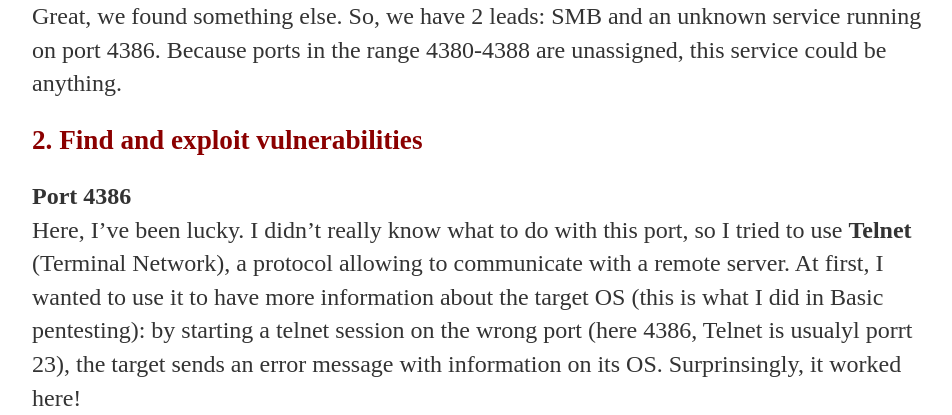
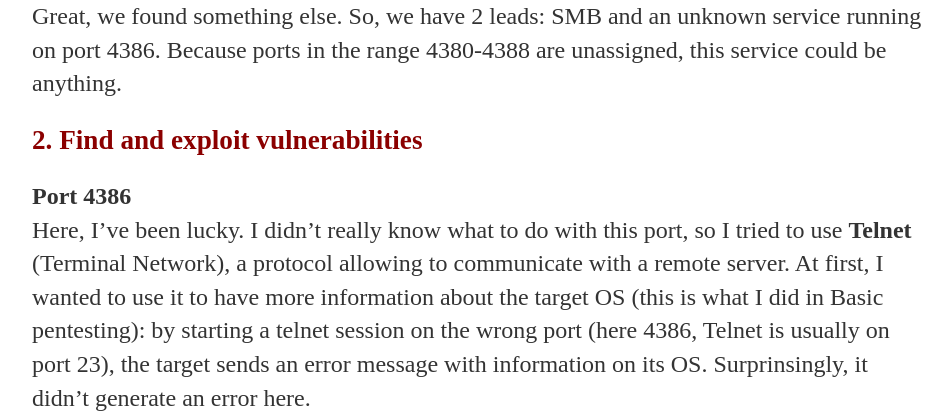
Before and after one commit to jsom1/jsom1.github.io, a Jekyll site: the page built from _walkthroughs/Nest.md, in a window 1280 px wide and 900 px high, scrolled down 4107 px, cut to the strip 10-425 px from the top of the window. Shown: the whole strip, without its empty margins (160-1112 px from the left). Built offline with Jekyll 4.4.1, drawn with Linux system fonts in a browser that asks for light colours; our own code applies the rules of GitHub Pages for plain Markdown files.

Commit message:
Update Nest.md

```diff
--- a/_walkthroughs/Nest.md
+++ b/_walkthroughs/Nest.md
@@ -94,8 +94,8 @@
 
 **Port 4386**\\
 Here, I've been lucky. I didn't really know what to do with this port, so I tried to use **Telnet** (Terminal Network), a protocol allowing to communicate with a remote server.
-At first, I wanted to use it to have more information about the target OS (this is what I did in Basic pentesting): by starting a telnet session on the wrong port (here 4386, Telnet is usualyl porrt 23), the target sends an error message with information on its OS.
-Surprinsingly, it worked here!
+At first, I wanted to use it to have more information about the target OS (this is what I did in Basic pentesting): by starting a telnet session on the wrong port (here 4386, Telnet is usually on port 23), the target sends an error message with information on its OS.
+Surprinsingly, it didn't generate an error here.
 
 <div class="img_container">
 ![telnet]({{https://jsom1.github.io/}}/_images/htb_nest_telnet.png)
```
